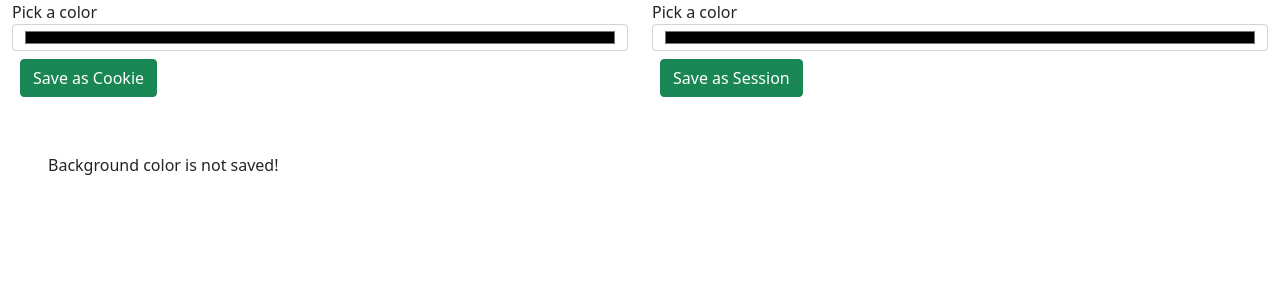
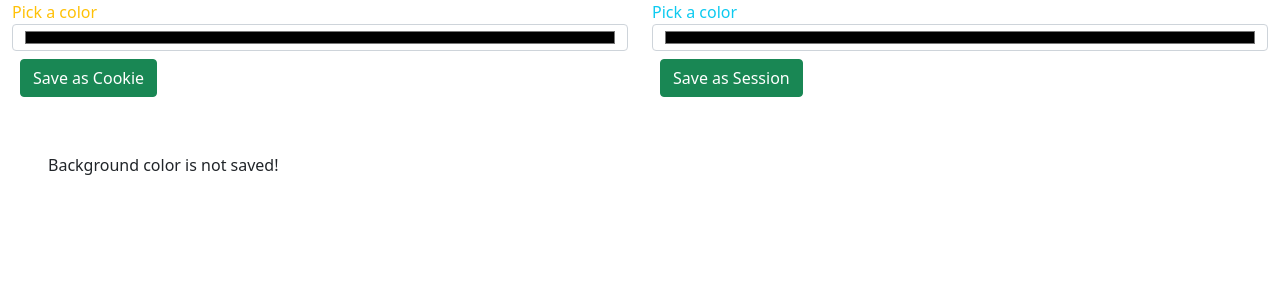
Before and after one commit to anymus0/cookies_vs_session, a PHP site: page /colorChangerPage.php in a window 1280 px wide. Shown: the part 56-356 px from the top of the page. Run offline with PHP 8.4, Linux system fonts and the light colour scheme.

Commit message:
change text color in colorChanger page

```diff
--- a/src/colorChangerPage.php
+++ b/src/colorChangerPage.php
@@ -11,7 +11,7 @@ include('./includes/head.php');
     <div class="row">
       <div class="col-6">
         <form action="./colorChanger/changeBackgroundColor.php" method="POST">
-          <label for="bgColor">Pick a color</label>
+          <label for="bgColor" class="text-warning">Pick a color</label>
           <?php
           if (isset($_COOKIE['bgColor']) && !isset($_SESSION['bgColor'])) {
             echo '<input type="color" name="bgColor" id="bgColor" class="form-control" value="' . $_COOKIE['bgColor'] . '">';
@@ -25,7 +25,7 @@ include('./includes/head.php');
       </div>
       <div class="col-6">
         <form action="./colorChanger/changeBackgroundColor.php" method="POST">
-          <label for="bgColor">Pick a color</label>
+          <label for="bgColor" class="text-info">Pick a color</label>
           <?php
           if (!isset($_COOKIE['bgColor']) && isset($_SESSION['bgColor'])) {
             echo '<input type="color" name="bgColor" id="bgColor" class="form-control" value="'.$_SESSION['bgColor'].'">';
```
